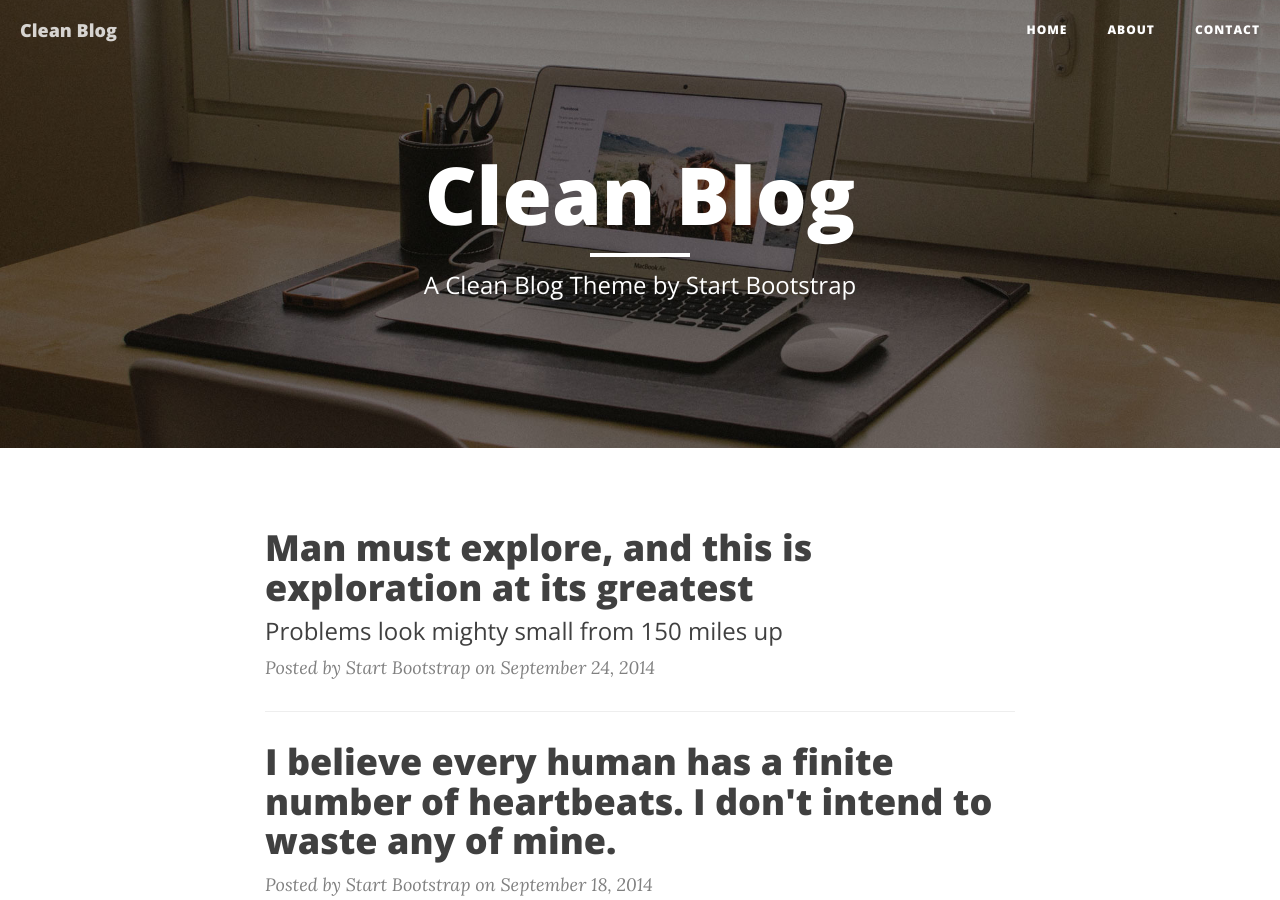
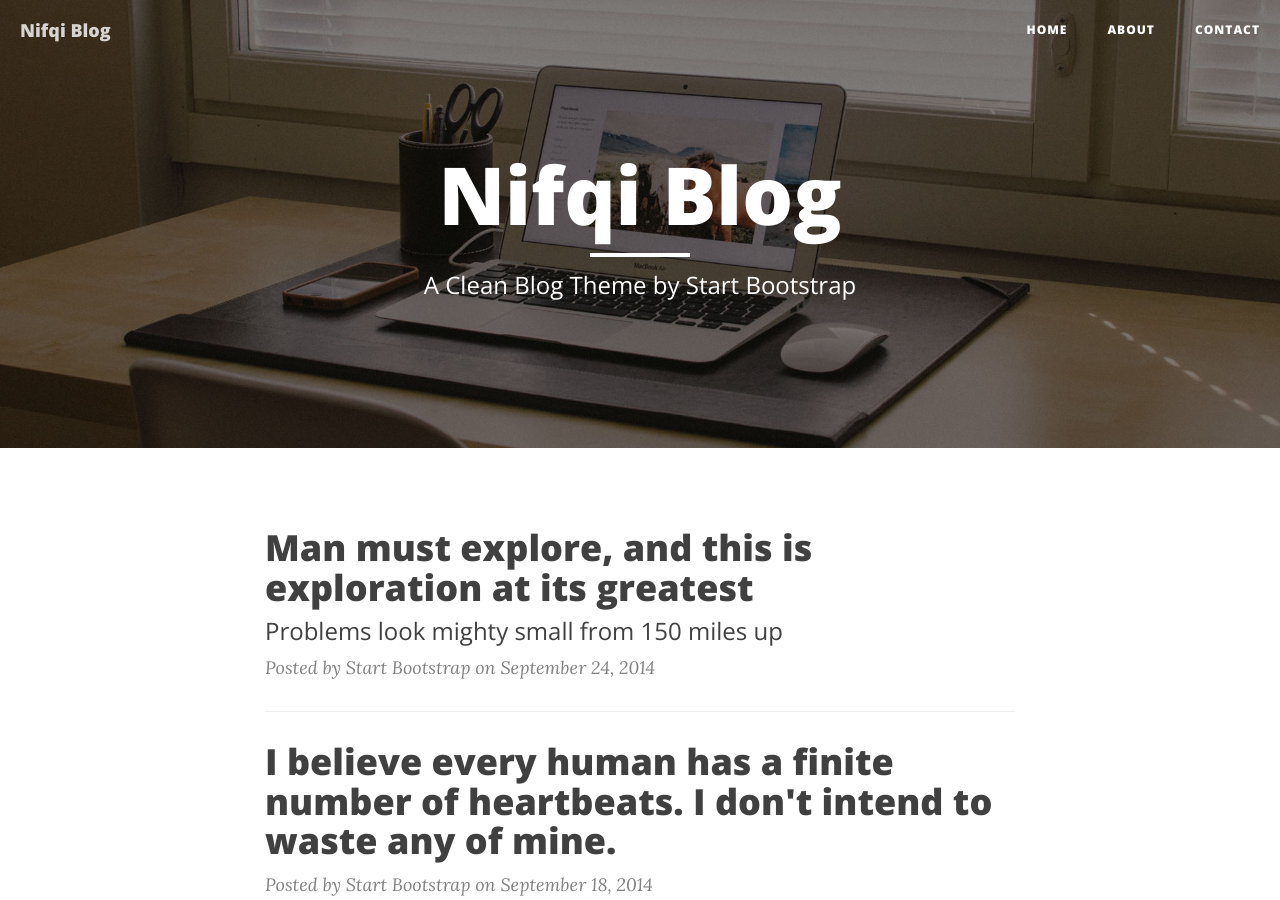
Before and after one commit to NifQi/nifqi.github.io, a Jekyll site: the page built from index.html, in a window 1280 px wide and 900 px high. Built offline with Jekyll 4.4.1, drawn with Linux system fonts in a browser that asks for light colours; nearby versions of some CDN libraries; the list of posts is cut into pages by our own code; some of the changed lines change nothing that is shown.

Commit message:
Update _config.yml

```diff
--- a/_config.yml
+++ b/_config.yml
@@ -1,15 +1,15 @@
 # Site settings
-title: Clean Blog
+title: Nifqi Blog
 header-img: img/home-bg.jpg
-email: your-email@yourdomain.com
+email: mail@nifqi.com
 copyright_name: Your/Project/Corporate Name
-description: "Write your site description here. It will be used as your sites meta description as well!"
-baseurl: "/startbootstrap-clean-blog-jekyll"
-url: "http://yourdomain.com"
-twitter_username: SBootstrap
-github_username:  davidtmiller
-facebook_username:  StartBootstrap
-email_username:  your-email@yourdomain.com
+description: "Blog percobaan"
+baseurl: "/"
+url: "http://nifqi.github.io"
+twitter_username: nifqi
+github_username:  nifqi
+facebook_username:  nifqi
+email_username:  mail@nifqi.com
 
 # Google Analytics
 # To enable google analytics, uncomment below line with a valid Google Tracking ID
```
